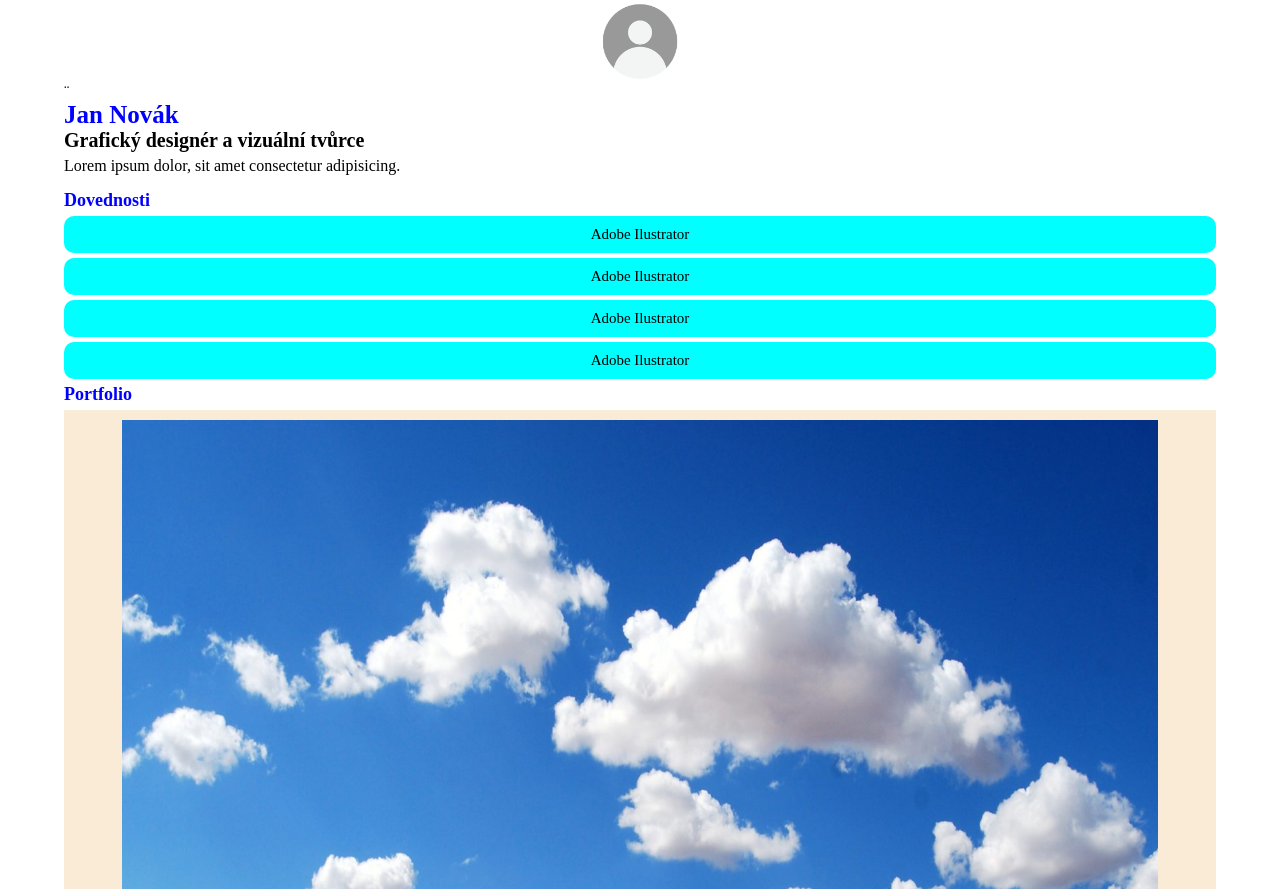
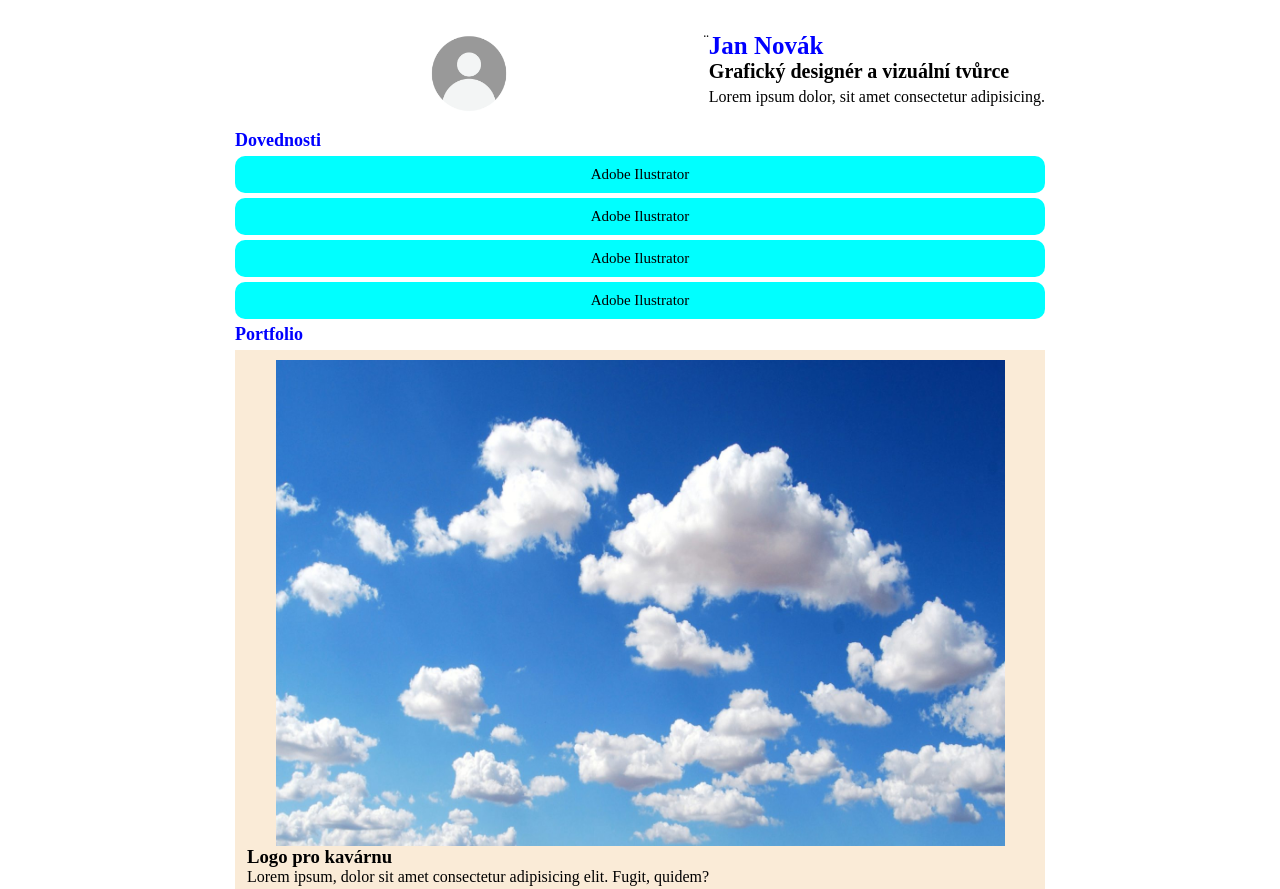
Before and after one commit to zuzasko1144/wd2_1, a plain HTML site: page index.html in a window 1280 px wide. Shown: the top 889 px of the page. Drawn offline with Linux system fonts and the light colour scheme.

Commit message:
zpráva u aktualizace

```diff
--- a/css/style.css
+++ b/css/style.css
@@ -5,13 +5,24 @@
 
 }
 
+@media (min-width: 700px) {
+    .wrapper {
+        max-width: 900px;
+        margin: 2rem auto;
+    }
 
+    .profile-picture{
+        margin: 0 auto;
+    }
+
+
+}
 
 .profile-picture{
     width:80px;
     height:auto;
     display:block;
-    margin: 0 auto;
+
 }
 
 .header{
@@ -84,3 +95,11 @@
 .kontakt{
     padding-bottom:5px;
 }
+
+
+@media (min-width:1200px){
+    .header{
+        display:flex;
+
+    }
+}
--- a/index.html
+++ b/index.html
@@ -9,9 +9,11 @@
 </head>
 
 <body>
+    <div class="wrapper">
+
         <header class="header">
 
-            <img src="images/profil.webp"alt=profile class="profile-picture">¨
+            <img src="images/profil.webp" alt=profile class="profile-picture">¨
 
             <div class="header-div">
                 <h1 class="page-header">
@@ -106,13 +108,13 @@
                         Email: jannovak@gmail.com
                     </p>
 
-
-
-
                 </div>
             </section>
 
         </main>
+
+    </div>
+
 </body>
 
 </html>
```
Lines whose indentation alone changed are shown as unchanged.
